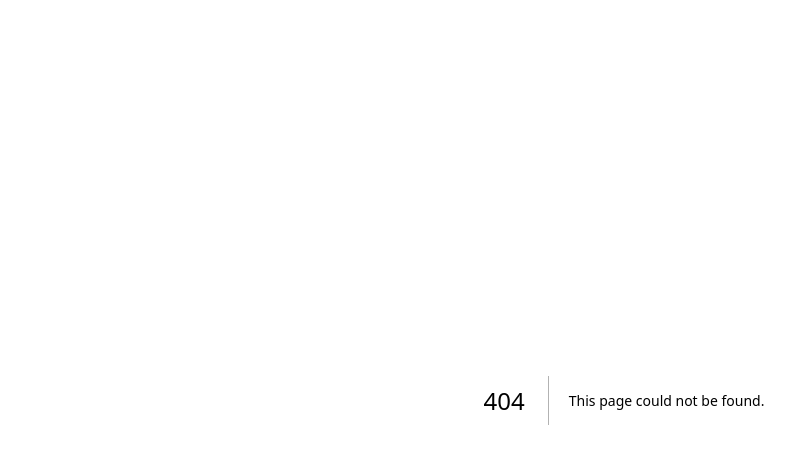
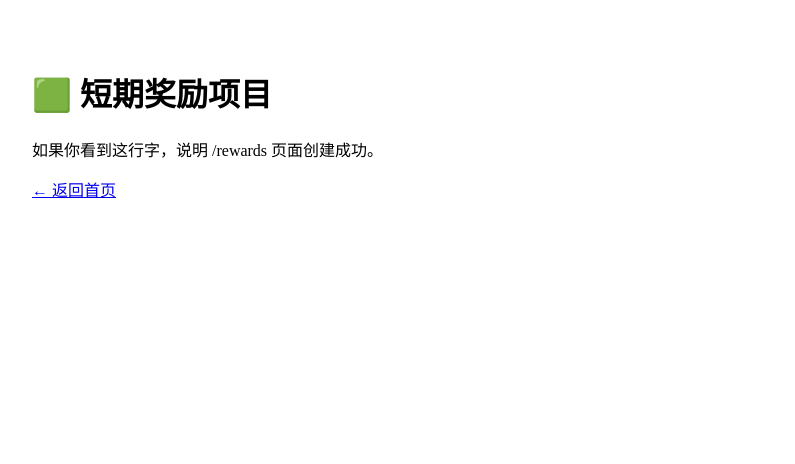
Before and after one commit to waynelaw1024/web3-airdrop-nav, a Next.js app: page /points/rewards in a window 1280 px wide. Before the commit this address had no page. Shown: the top 464 px of the page, without its empty margins (16-811 px from the left). Built offline with nearby package versions, Linux system fonts and the light colour scheme.

Commit message:
Create page.tsx

```diff
--- /dev/null
+++ b/app/points/rewards/page.tsx
@@ -0,0 +1,11 @@
+import Link from "next/link";
+
+export default function RewardsPage() {
+  return (
+    <main style={{ padding: 40 }}>
+      <h1>🟩 短期奖励项目</h1>
+      <p>如果你看到这行字，说明 /rewards 页面创建成功。</p>
+      <p><Link href="/">← 返回首页</Link></p>
+    </main>
+  );
+}
```
